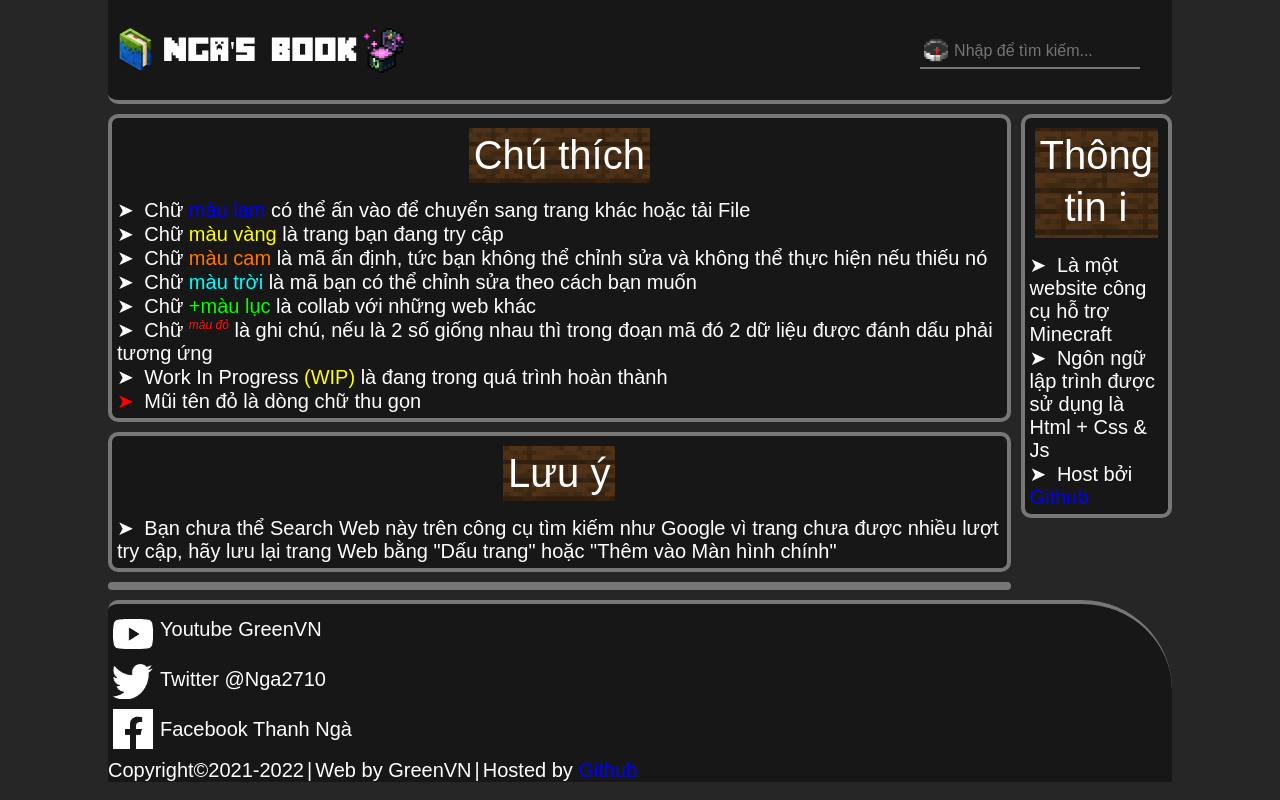
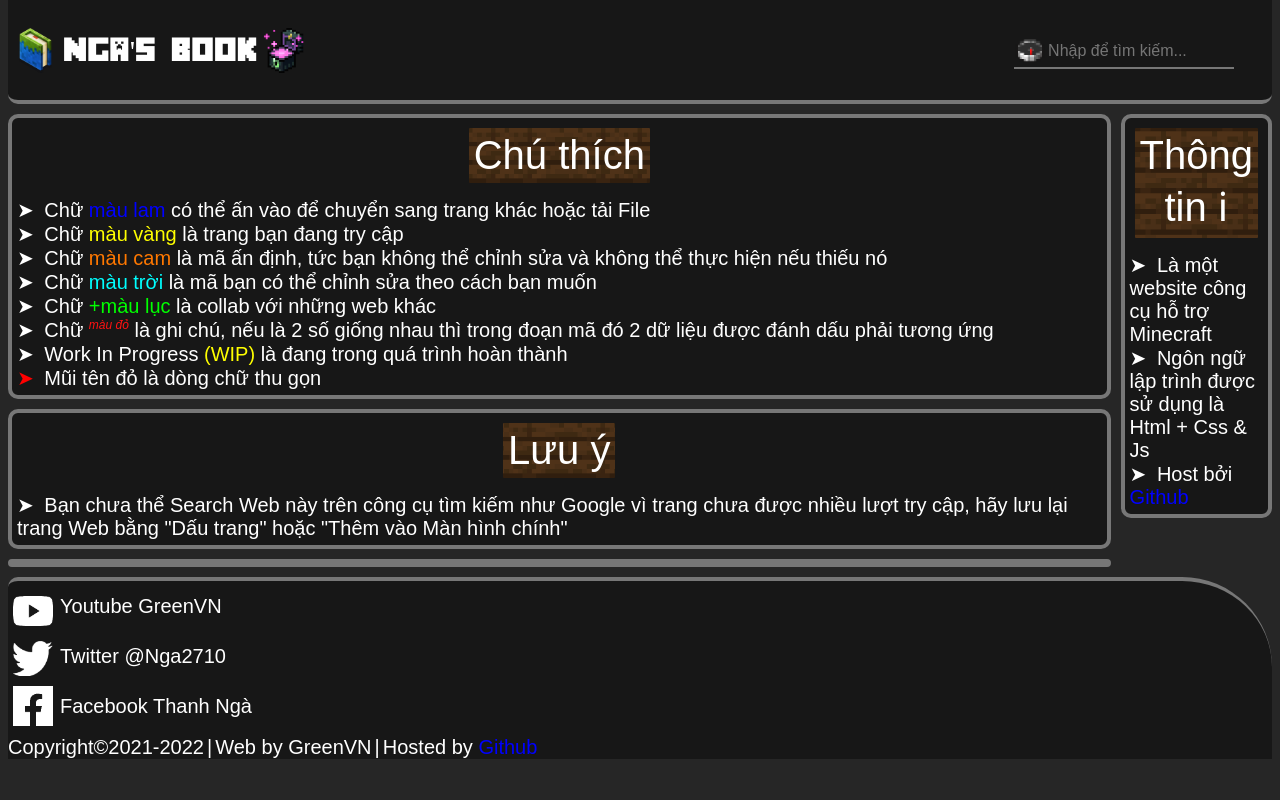
Before and after one commit to Nga2710/Nga2710.github.io, a PHP site: page /index.html in a window 1280 px wide. Run offline with PHP 8.4, Linux system fonts and the light colour scheme.

Commit message:
Update defaults.css

```diff
--- a/assets/css/defaults.css
+++ b/assets/css/defaults.css
@@ -1,8 +1,8 @@
 html {
   background-size: 70%;
   background-color: #262626;
-  margin-left: 100px;
-  margin-right: 100px;
+  margin-left: 0px;
+  margin-right: 0px;
 }
 
 @font-face {
```
